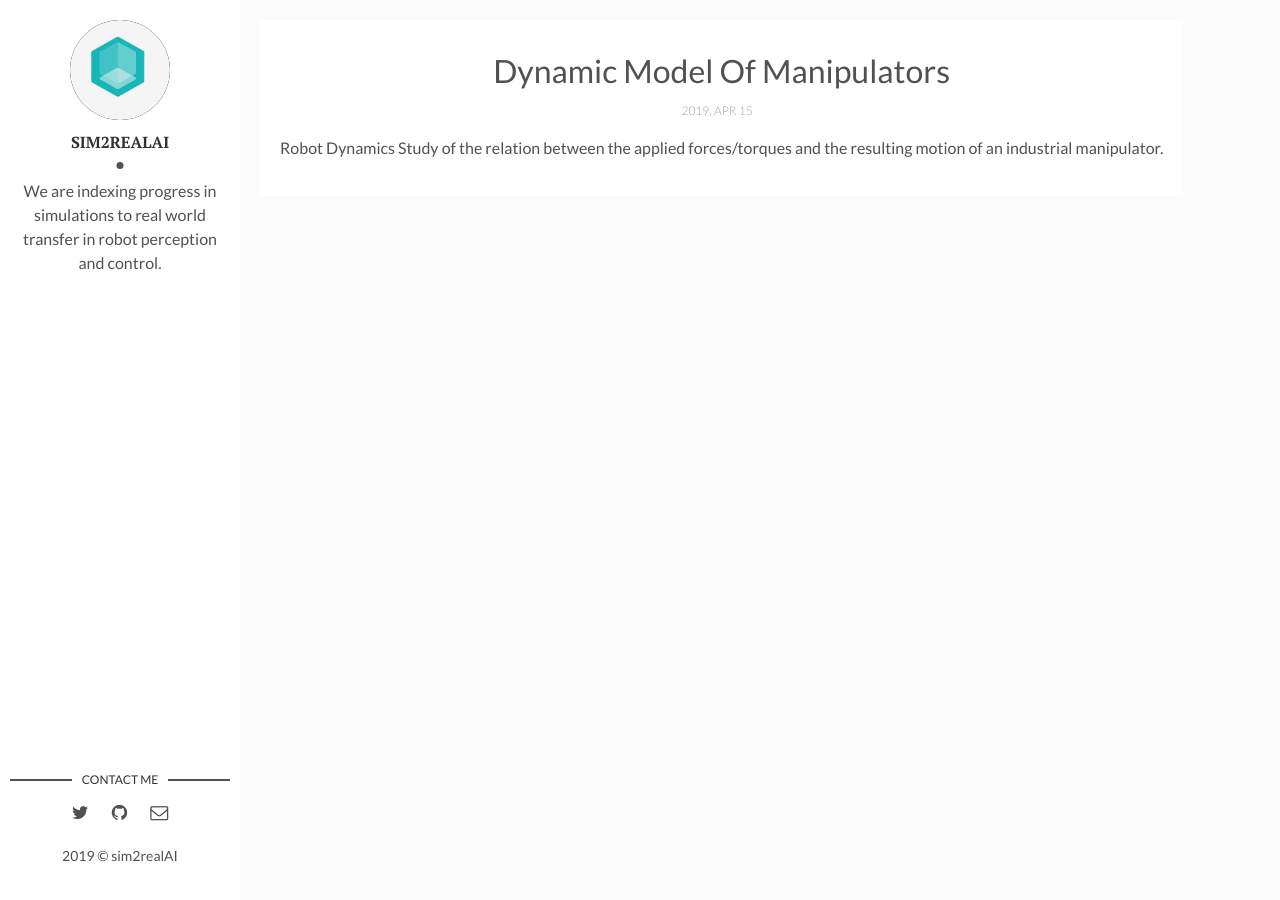
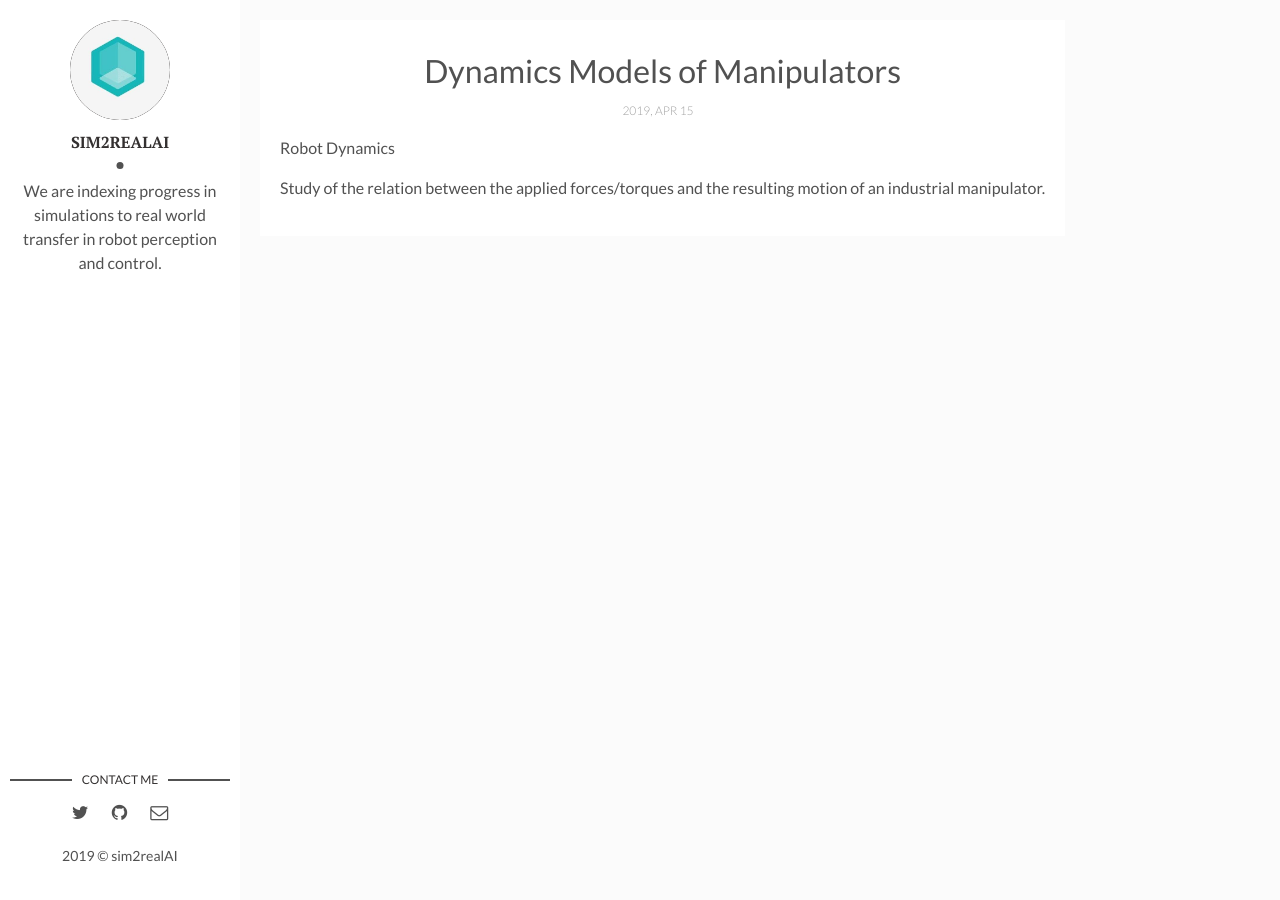
Before and after one commit to backupsim2realai/backupsim2realai.github.io, a Jekyll site: the page built from _posts/2019-04-15-Dynamic-Model-Of-Manipulators.markdown, in a window 1280 px wide. Built offline with Jekyll 4.4.1, drawn with Linux system fonts in a browser that asks for light colours; our own code applies the rules of GitHub Pages for plain Markdown files; some of the changed lines change nothing that is shown.

Commit message:
update
Signed-off-by: Ankur Handa <handa.ankur@gmail.com>

```diff
--- a/_posts/2019-04-15-Dynamic-Model-Of-Manipulators.markdown
+++ b/_posts/2019-04-15-Dynamic-Model-Of-Manipulators.markdown
@@ -1,2 +1,11 @@
+---
+layout: post
+title: "Dynamics Models of Manipulators"
+date: 2019-04-15 13:32:20 +0100
+description: describing the equations of motions as used in simulators # Add post description (optional)
+img:  # Add image post (optional)
+---
+
 Robot Dynamics
+
 Study of the relation between the applied forces/torques and the resulting motion of an industrial manipulator.
```
